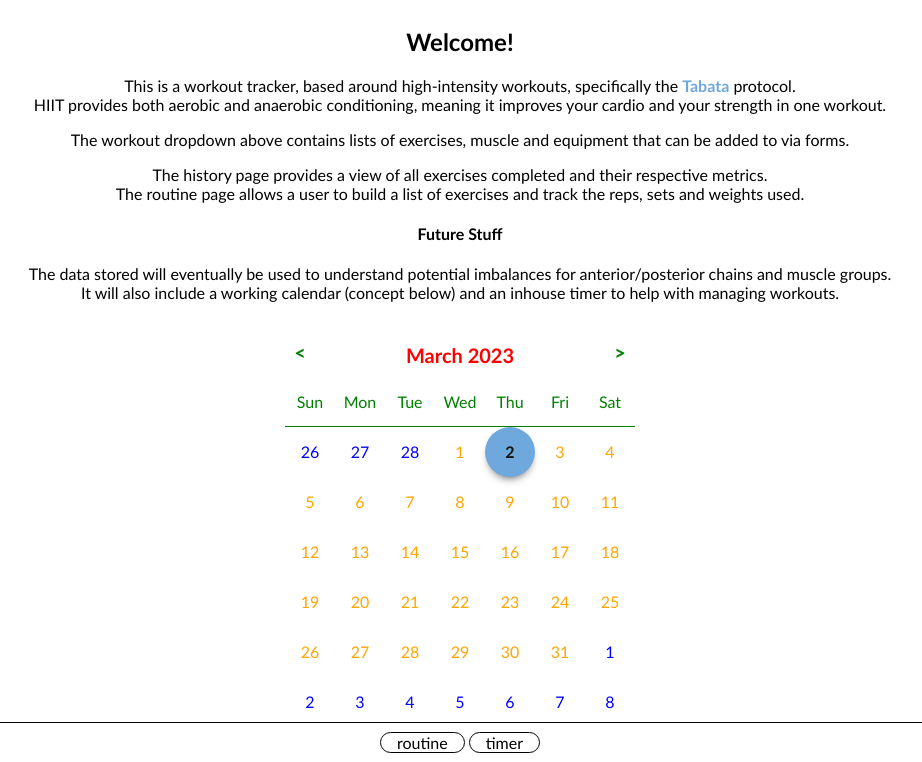
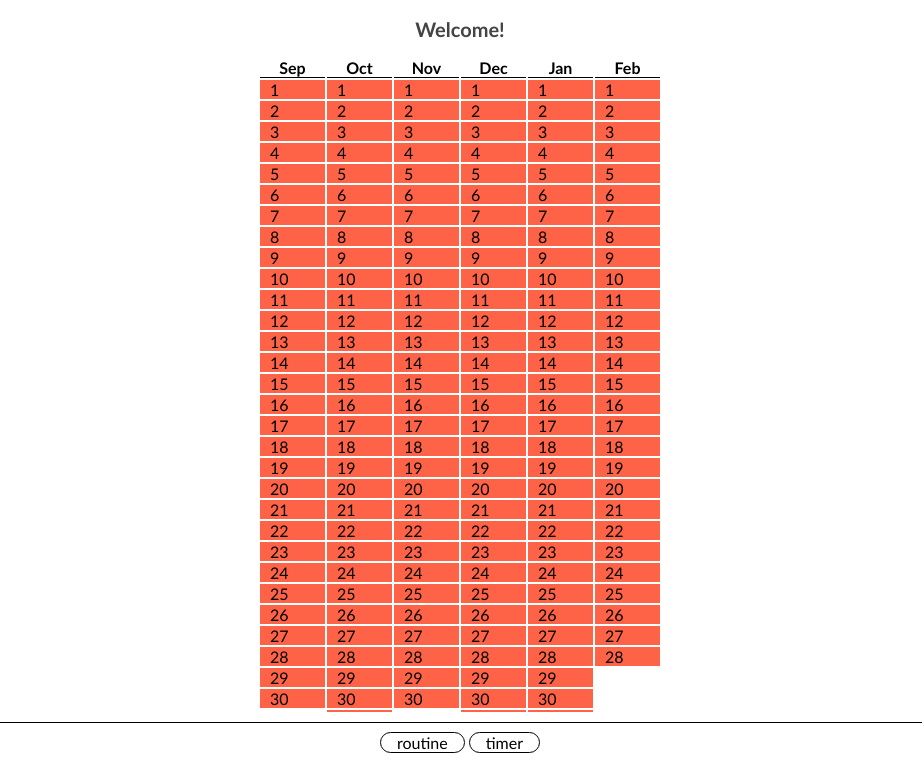
Before and after one commit to cmonrinski/strongblox, a Flask app: page / in a window 1280 px wide. Shown: the part 38-800 px from the top of the page, without its empty margins (180-1102 px from the left). Run offline with Flask 2, Linux system fonts and the light colour scheme; a user stored in the database is signed in; data comes from the database, SQL or seed files in the repository; both versions use the stored data as it was after the commit; some libraries are stand-ins or nearby versions.

Commit message:
updated index page calendar

```diff
--- a/app.py
+++ b/app.py
@@ -54,7 +54,37 @@
 @app.route("/")
 def index():
 
-    return render_template("index.html")
+        # Get dates of workouts and number of routines
+    db = sqlite3.connect("workouts.db")
+    db.row_factory = sqlite3.Row
+    cur = db.cursor()
+    cur.execute("SELECT date, SUM(routine_count) FROM workouts WHERE user_id = ? GROUP BY date", (session["user_id"],))
+    rows = cur.fetchall()
+
+    # Store dates as dict of lists {"date": ["year", "month", "day", "num_routines"]}
+    workout_dates = {}
+
+    for row in rows:
+        date = row[0]
+        year = date[8:]
+        day = date[4:6]
+        month = date[:3]
+        num_routines = row[1]
+        workout_dates[date] = [year, month, day, num_routines]
+
+    # Get calendar from helper file
+    vertical_calendar = get_calendar()
+
+    # Insert workout routine count into calendar on days workouted out
+    for key in workout_dates.keys():
+        year, month, day, val = workout_dates[key]
+        day = int(day)
+        month_year = month + " " + year
+
+        if month_year in vertical_calendar.keys():
+            vertical_calendar[month_year][day] = val
+
+    return render_template("index.html", vertical_calendar=vertical_calendar)
 
 
 @app.route("/equipment", methods=["GET", "POST"])
@@ -455,5 +485,11 @@
     return render_template("about.html")
 
 
+@app.route("/notes")
+def notes():
+
+    return render_template("notes.html")
+
+
 if __name__ == "__main__":
     app.run(debug=True)
--- a/static/styles.css
+++ b/static/styles.css
@@ -23,6 +23,13 @@
 
 h2 {
   text-align: center;
+  margin-top: 10px;
+  margin-bottom: 5px;
+}
+
+p {
+  margin-top: 10px;
+  margin-bottom: 5px;
 }
 
 a {
@@ -169,6 +176,33 @@
   margin-bottom: 5px;
 }
 
+/* Index */
+/* Style the buttons that are used to open and close the accordion panel */
+.accordion {
+  background-color: white;
+  color: #444;
+  cursor: pointer;
+  padding: 0px;
+  width: 100%;
+  text-align: left;
+  border: none;
+  outline: none;
+  transition: 0.4s;
+}
+
+/* Add a background color to the button if it is clicked on (add the .active class with JS), and when you move the mouse over it (hover) */
+.highlight, .accordion:hover {
+  background-color: #d9ead3;
+}
+
+/* Style the accordion panel. Note: hidden by default */
+.panel {
+  padding: 0 18px;
+  background-color: white;
+  display: none;
+  overflow: hidden;
+}
+
 /* Timer */
 .timer-widget {
   text-align: center;
@@ -229,7 +263,6 @@
   font-weight: 800;
   color: #111;
 }
-
 
 .cal-month__next {
   right: 0;
@@ -295,11 +328,14 @@
 }
 
 /* Vertical Calendar */
+.vertical-calendar th {
+  border-bottom: 1px solid black;
+}
+
 .vertical-calendar th, .vertical-calendar td {
   padding: 0px 10px;
   margin: 0px 10px;
   width: 45px;
-  border-bottom: 1px solid black;
 }
 
 /* About page */
--- a/templates/index.html
+++ b/templates/index.html
@@ -6,116 +6,69 @@
 
 {% block body %}
 
-<!-- Consider using vertical calendar in the future -->
-
 <div class="container" >
 	<div class="section">
-		<H2>Welcome!</H2>
-		<center>
-		<p>
-		This is a workout tracker, based around high-intensity workouts, specifically the <a href="https://jps.biomedcentral.com/articles/10.1007/s12576-019-00676-7"><b><font color="#6fa8dc">Tabata</font></b></a> protocol.<br>
-		HIIT provides both aerobic and anaerobic conditioning, meaning it improves your cardio and your strength in one workout.
-		</p>
-
-		<p>The workout dropdown above contains lists of exercises, muscle and equipment that can be added to via forms.</p>
-
-		<p>
-		The history page provides a view of all exercises completed and their respective metrics.<br>
-		The routine page allows a user to build a list of exercises and track the reps, sets and weights used.<br>
-		</p>
-
-    	<H4>Future Stuff</H4>
-
-		<p>
-		The data stored will eventually be used to understand potential imbalances for anterior/posterior chains and muscle groups.<br>
-		It will also include a working calendar (concept below) and an inhouse timer to help with managing workouts.
-		</p>
-		</center>
-
-{% if session["user_id"] %}
-</div>
-	<div class="section">
-		<div class="calendar">
-			<div class="calendar__month">
-			<div class="cal-month__previous"><</div>
-			<div class="cal-month__current"></div>
-			<div class="cal-month__next">></div>
-			</div>
-			<div class="calendar__head">
-			<div class="cal-head__day"></div>
-			<div class="cal-head__day"></div>
-			<div class="cal-head__day"></div>
-			<div class="cal-head__day"></div>
-			<div class="cal-head__day"></div>
-			<div class="cal-head__day"></div>
-			<div class="cal-head__day"></div>
-			</div>
-			<div class="calendar__body">
-			<div class="cal-body__week">
-				<div class="cal-body__day"></div>
-				<div class="cal-body__day"></div>
-				<div class="cal-body__day"></div>
-				<div class="cal-body__day"></div>
-				<div class="cal-body__day"></div>
-				<div class="cal-body__day"></div>
-				<div class="cal-body__day"></div>
-			</div>
-			<div class="cal-body__week">
-				<div class="cal-body__day"></div>
-				<div class="cal-body__day"></div>
-				<div class="cal-body__day"></div>
-				<div class="cal-body__day"></div>
-				<div class="cal-body__day"></div>
-				<div class="cal-body__day"></div>
-				<div class="cal-body__day"></div>
-			</div>
-			<div class="cal-body__week">
-				<div class="cal-body__day"></div>
-				<div class="cal-body__day"></div>
-				<div class="cal-body__day"></div>
-				<div class="cal-body__day"></div>
-				<div class="cal-body__day"></div>
-				<div class="cal-body__day"></div>
-				<div class="cal-body__day"></div>
-			</div>
-			<div class="cal-body__week">
-				<div class="cal-body__day"></div>
-				<div class="cal-body__day"></div>
-				<div class="cal-body__day"></div>
-				<div class="cal-body__day"></div>
-				<div class="cal-body__day"></div>
-				<div class="cal-body__day"></div>
-				<div class="cal-body__day"></div>
-			</div>
-			<div class="cal-body__week">
-				<div class="cal-body__day"></div>
-				<div class="cal-body__day"></div>
-				<div class="cal-body__day"></div>
-				<div class="cal-body__day"></div>
-				<div class="cal-body__day"></div>
-				<div class="cal-body__day"></div>
-				<div class="cal-body__day"></div>
-			</div>
-			<div class="cal-body__week">
-				<div class="cal-body__day"></div>
-				<div class="cal-body__day"></div>
-				<div class="cal-body__day"></div>
-				<div class="cal-body__day"></div>
-				<div class="cal-body__day"></div>
-				<div class="cal-body__day"></div>
-				<div class="cal-body__day"></div>
-			</div>
-			</div>
+		<button class="accordion"><h2>Welcome!</h2></button>
+		<div class="panel">
+			<p>
+			This is a workout tracker, based around high-intensity workouts, specifically the <a href="https://jps.biomedcentral.com/articles/10.1007/s12576-019-00676-7"><b><font color="#6fa8dc">Tabata</font></b></a> protocol.<br><br>
+			HIIT provides both aerobic and anaerobic conditioning, meaning it improves your cardio and your strength in one workout.
+			</p>
 		</div>
 	</div>
+
+	{% if session["user_id"] %}
+
+	<div class="section">
+		<table class="vertical-calendar">
+			<thead>
+				<tr>
+				{% for month_year in vertical_calendar %}
+					<th>{{ month_year[:3] }}</th>
+				{% endfor %}
+				</tr>
+			</thead>
+			<tbody>
+				{% for day in range(1,32) %}
+				<tr>
+					{% for month_year, days in vertical_calendar.items() %}
+					{% if day in days %}
+						{% if days[day] == "" %}
+						<td style="background-color:tomato;">{{ day }}</td>
+						{% else %}
+						<td>{{ day }} - {{ days[day] }}</td>
+						{% endif %}
+					{% else %}
+						<td></td>
+					{% endif %}
+					{% endfor %}
+				</tr>
+				{% endfor %}
+			</tbody>
+		</table>
+	</div>
+	{% endif %}
 </div>
-{% endif %}
-
-<script type="text/javascript" src="{{ url_for('static', filename = 'calendar.js') }}"></script>
 
 <script type="text/javascript">
-	let addBreak = document.querySelectorAll(".add-break");
-	addBreak.forEach(element => element.innerHTML = element.innerHTML.replace(/,/g, "<br>"));
+	var acc = document.getElementsByClassName("accordion");
+	var i;
+
+	for (i = 0; i < acc.length; i++) {
+	acc[i].addEventListener("click", function() {
+		/* Toggle between adding and removing the "active" class,
+		to highlight the button that controls the panel */
+		this.classList.toggle("highlight");
+
+		/* Toggle between hiding and showing the active panel */
+		var panel = this.nextElementSibling;
+		if (panel.style.display === "block") {
+		panel.style.display = "none";
+		} else {
+		panel.style.display = "block";
+		}
+	});
+	}
 </script>
 
 {% endblock %}
```
Also changed, not shown: static/timer.js (+6 -2 lines), templates/notes.html (added, +118 -0 lines), workouts.db, 11 other files.
